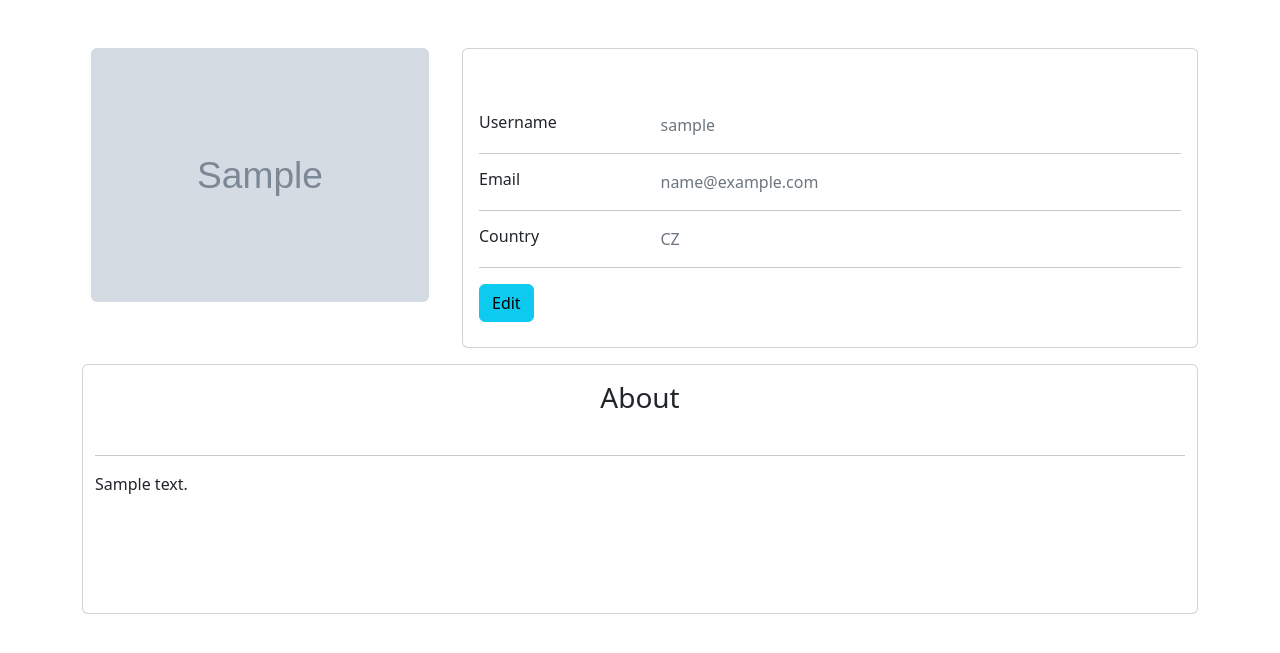
After one commit to RudovichNazar23/rockstore, a Django app: page /user_profile/my_profile/ in a window 1280 px wide. The commit adds this page. Shown: the top 653 px of the page. Run offline with Django 5.2, Linux system fonts and the light colour scheme; a user stored in the database is signed in; tables that the repository leaves empty hold one stand-in row (values such as "Sample post"); grey boxes marked "Sample" are stand-in pictures.

Commit message:
started making user_profile, created my_profile_view and template

```diff
--- a/src/common/services.py
+++ b/src/common/services.py
@@ -1,3 +1,10 @@
 
 def get_all_objects(model):
     return model.objects.all()
+
+
+def get_object_data(model, **kwargs):
+    try:
+        return model.objects.get(**kwargs)
+    except Exception as error:
+        return None
--- a/src/templates/registration_app/home.html
+++ b/src/templates/registration_app/home.html
@@ -56,7 +56,7 @@
             </div>
             <div class="container d-flex align-items-center flex-column bg-light border border-top-0" style="height: 950px; width: 400px;">
                 <div class="container text-center rounded p-2 m-2" style="width: 200px;">
-                    <a class="btn btn-primary m-2 p-2" style="width: 100%;">My profile</a>
+                    <a class="btn btn-primary m-2 p-2" style="width: 100%;" href="user_profile/my_profile">My profile</a>
                 </div>
                <div class="container text-center rounded p-2 m-2" style="width: 200px;">
                     <a class="btn btn-primary m-2 p-2" style="width: 100%;">Create post</a>
--- /dev/null
+++ b/src/templates/user_profile_app/my_profile.html
@@ -0,0 +1,69 @@
+<!DOCTYPE html>
+<html lang="en">
+<head>
+    <meta charset="UTF-8">
+    <title>Title</title>
+    <link href="https://cdn.jsdelivr.net/npm/bootstrap@5.3.1/dist/css/bootstrap.min.css" rel="stylesheet" integrity="sha384-4bw+/aepP/YC94hEpVNVgiZdgIC5+VKNBQNGCHeKRQN+PtmoHDEXuppvnDJzQIu9" crossorigin="anonymous">
+    <script src="https://cdn.jsdelivr.net/npm/bootstrap@5.3.1/dist/js/bootstrap.bundle.min.js" integrity="sha384-HwwvtgBNo3bZJJLYd8oVXjrBZt8cqVSpeBNS5n7C8IVInixGAoxmnlMuBnhbgrkm" crossorigin="anonymous"></script>
+</head>
+<body>
+    <div class="container m-auto">
+    <div class="main-body mt-5">
+          <div class="row gutters-sm">
+            <div class="col-md-4 mb-3">
+              <div class="" style="height: 300px;">
+                <div class="card-body">
+                  <div class="d-flex flex-column align-items-center text-center">
+                    <img src="{{ user_profile_info.profile_photo.url }}" width="95%" class="rounded">
+                    <!--<img src="https://bootdey.com/img/Content/avatar/avatar7.png" alt="Admin" class="rounded-circle" width="150"> -->
+                  </div>
+                </div>
+              </div>
+            </div>
+            <div class="col-md-8">
+              <div class="card mb-3" style="height: 300px;">
+                <div class="card-body mt-5">
+                  <div class="row">
+                    <div class="col-sm-3">
+                      <h6 class="mb-0">Username</h6>
+                    </div>
+                    <div class="col-sm-9 text-secondary">
+                      {{ request.user.username }}
+                    </div>
+                  </div>
+                  <hr>
+                  <div class="row">
+                    <div class="col-sm-3">
+                      <h6 class="mb-0">Email</h6>
+                    </div>
+                    <div class="col-sm-9 text-secondary">
+                      {{ request.user.email }}
+                    </div>
+                  </div>
+                  <hr>
+                  <div class="row">
+                    <div class="col-sm-3">
+                      <h6 class="mb-0">Country</h6>
+                    </div>
+                    <div class="col-sm-9 text-secondary">
+                      {{ user_profile_info.country }}
+                    </div>
+                  </div>
+                  <hr>
+                  <div class="row">
+                    <div class="col-sm-12">
+                      <a class="btn btn-info " target="__blank">Edit</a>
+                    </div>
+                  </div>
+                </div>
+              </div>
+          </div>
+        </div>
+    </div>
+    <div class="container card" style="height: 250px;">
+        <h3 class="text-center p-3">About</h3>
+        <hr>
+        {{ user_profile_info.about }}
+    </div>
+</body>
+</html>
--- a/src/user_profile_app/models.py
+++ b/src/user_profile_app/models.py
@@ -8,3 +8,6 @@ class UserProfile(models.Model):
     profile_photo = models.ImageField(null=True, blank=True, upload_to="users_profile_photos/")
     country = CountryField()
     about = models.TextField(max_length=155)
+
+    def __str__(self):
+        return f"{self.user}"
--- a/src/user_profile_app/urls.py
+++ b/src/user_profile_app/urls.py
@@ -1,5 +1,6 @@
 from django.urls import path
+from .views import my_profile_view
 
 urlpatterns = [
-
+    path("my_profile/", my_profile_view, name="my_profile"),
 ]
--- a/src/user_profile_app/views.py
+++ b/src/user_profile_app/views.py
@@ -1,3 +1,13 @@
 from django.shortcuts import render
+from django.contrib.auth.decorators import login_required
+from .models import UserProfile
 
-# Create your views here.
+from common.services import get_object_data
+
+
+@login_required
+def my_profile_view(request):
+    user_profile_data = get_object_data(model=UserProfile, user=request.user)
+    return render(request, "user_profile_app/my_profile.html", {
+        "user_profile_info": user_profile_data,
+    })
```
Also changed, not shown: src/media/users_profile_photos/photo_2023-08-04_18-27-43.jpg (added).
